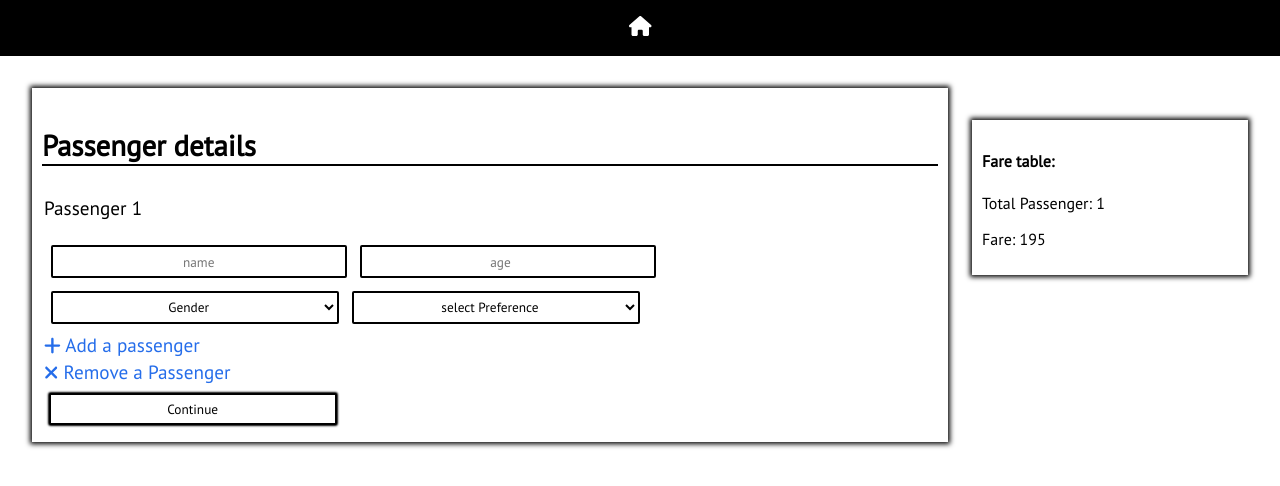
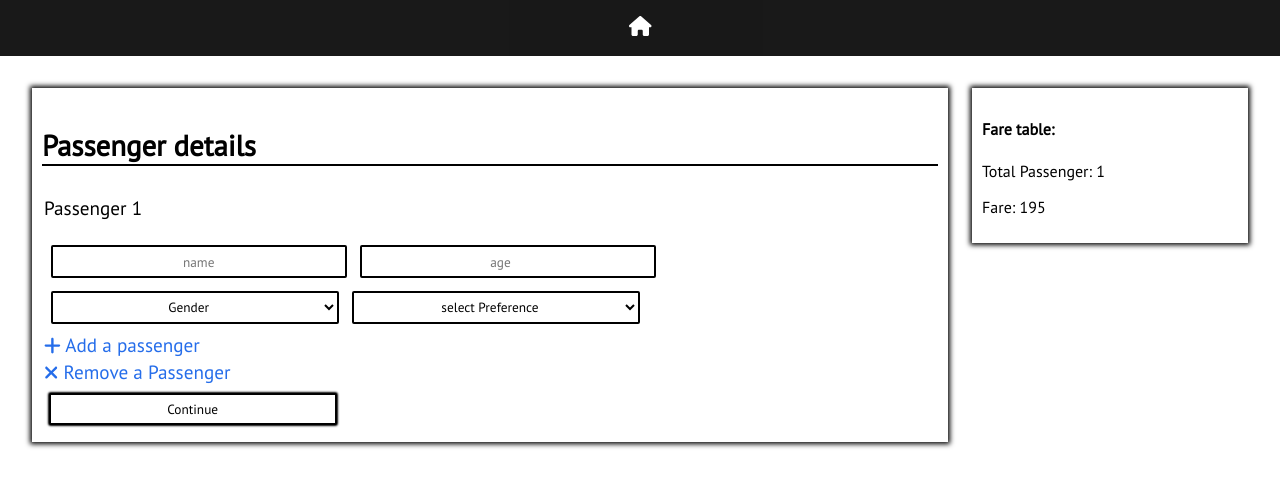
Before and after one commit to Sudeep8708/Book-My-Rail, a React (Create React App) app in the folder rail-app/: page / in a window 1280 px wide. Shown: the top 486 px of the page. Built offline with nearby package versions, Linux system fonts and the light colour scheme.

Commit message:
Change in ticket fare display

```diff
--- a/rail-app/src/booking/bookPage.css
+++ b/rail-app/src/booking/bookPage.css
@@ -71,8 +71,8 @@ input[type="submit"]:hover{
 }
 
 .ticket {
-	position: absolute;
-	top: 0;
+	position: fixed;
+	top: 3.5em;
 	right: 0;
 	width: 20%;
 	box-shadow: 0 0 5px 2px;
--- a/rail-app/src/navbar/nav.css
+++ b/rail-app/src/navbar/nav.css
@@ -2,9 +2,20 @@ body,html {
 	margin: 0;
 }
 .nav-bar {
+	position: sticky;
+	opacity: 90%;
+	top: 0;
 	background-color: black;
 	height: 1.5em;
 	padding: 1em;
 	text-align: center;
 	margin-bottom: 1rem;
+	display: flex;
+	justify-content: center;
 }
+
+.img-size {
+	width: 2em;
+	height: 2em;
+	margin: 5px;
+}
```
Also changed, not shown: rail-app/src/navbar/nav-bar.js (+5 -2 lines), rail-app/src/img/logo.png (added).
